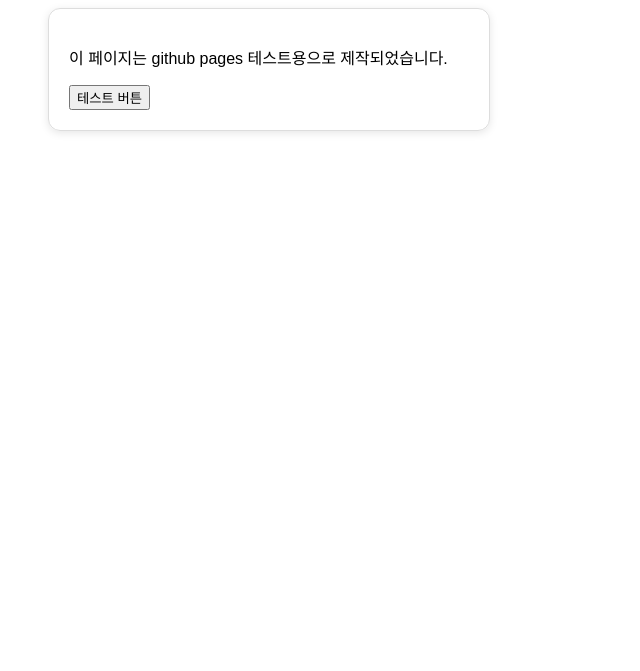
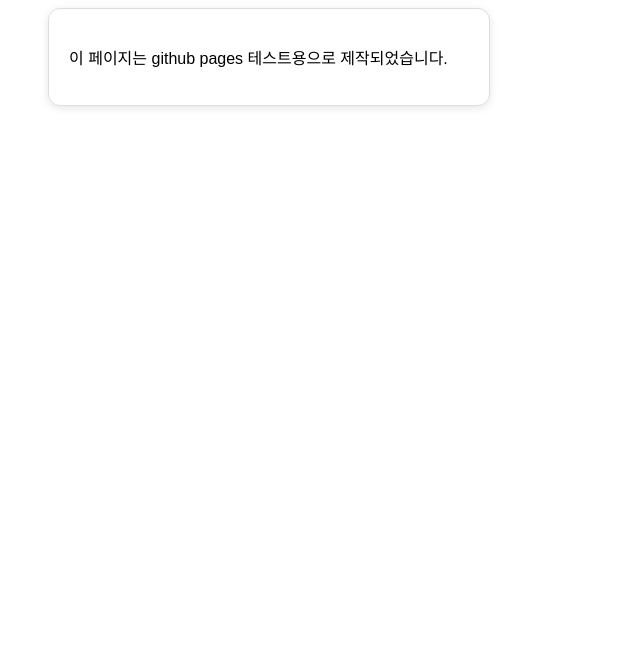
Before and after one commit to YoonChiYoung/home, a plain HTML site: page index.html in a window 1280 px wide. Shown: the part 129-800 px from the top of the page, without its empty margins (0-640 px from the left). Drawn offline with Linux system fonts and the light colour scheme.

Commit message:
Update index.html

```diff
--- a/index.html
+++ b/index.html
@@ -1,6 +1,6 @@
 <!DOCTYPE html>
 <html lang="ko">
-<head>
+  <head>
 <meta charset="UTF-8" />
 <meta name="viewport" content="width=device-width, initial-scale=1.0" />
 <title>Test Page</title>
@@ -20,7 +20,6 @@ box-shadow: 0 2px 8px rgba(0,0,0,0.1);
 <h1>Github 테스트 페이지</h1>
 <div class="card">
 <p>이 페이지는 github pages 테스트용으로 제작되었습니다.</p>
-<button onclick="alert('버튼이 클릭되었습니다!')">테스트 버튼</button>
 </div>
 </body>
 </html>
```
